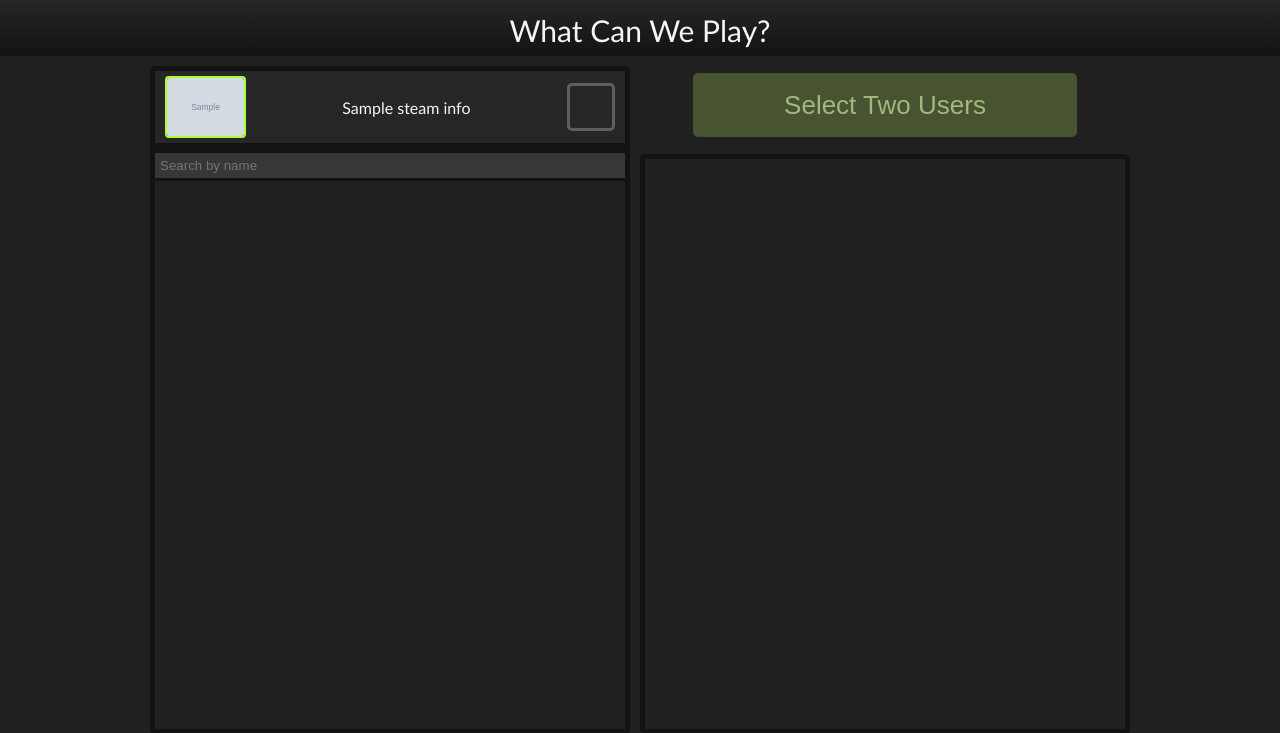
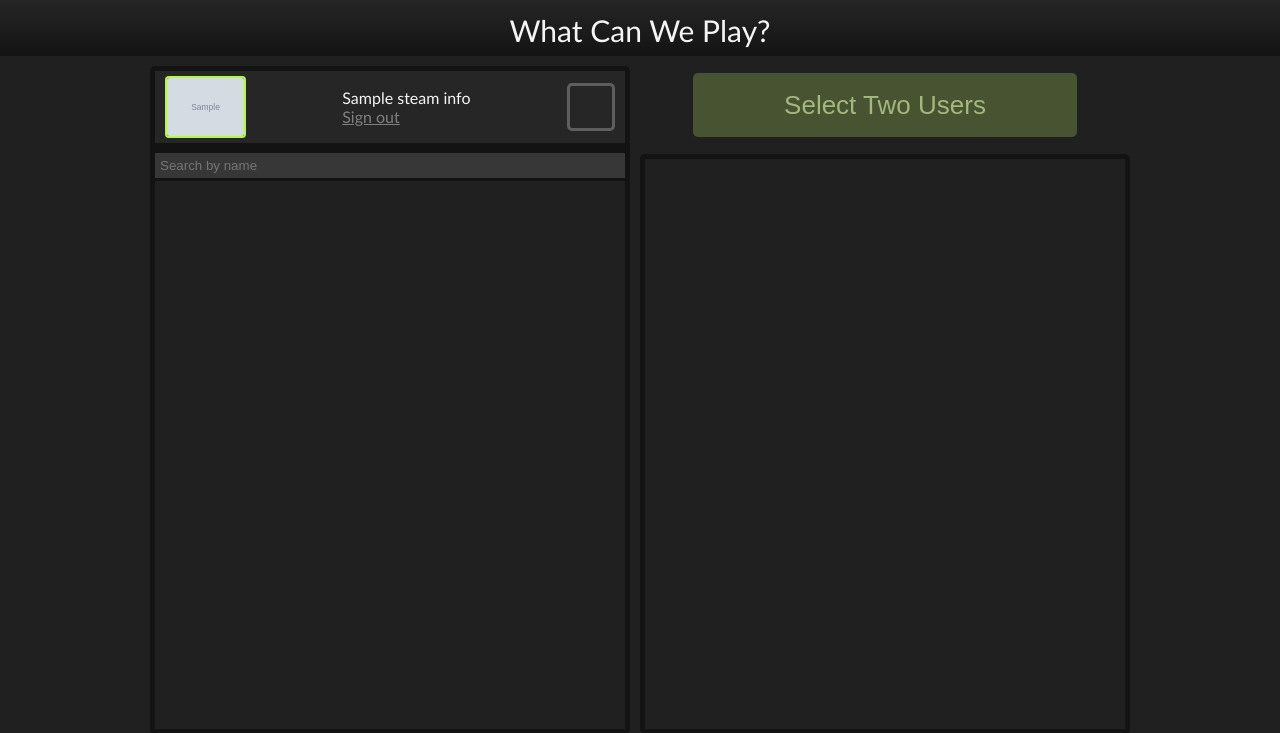
Before and after one commit to TGRCdev/WhatCanWePlay, a Flask app: template templates/app.html in a window 1280 px wide. Shown: the top 733 px of the page. Run offline with Flask 2, Linux system fonts and the light colour scheme; the template is opened without the code that fills it: most values are stand-ins (such as "Sample title", 1, 10 or a date in 2020); grey boxes marked "Sample" are stand-in pictures.

Commit message:
Added Sign out button
Whoops!

```diff
--- a/static/styles/app.css
+++ b/static/styles/app.css
@@ -183,6 +183,16 @@ html, body {
     padding-left:10px;
     padding-right:10px;
     overflow-wrap:anywhere;
+    display:flex;
+    flex-direction:column;
+    padding-top:2px;
+    padding-bottom:2px;
+    max-height:100%;
+    justify-content:end;
+}
+
+#logout {
+    cursor: pointer;
 }
 
 #main-user>.user-img {
--- a/templates/app.html
+++ b/templates/app.html
@@ -41,7 +41,10 @@
     <div id="users">
         <div id="main-user" class="user list-item" data-visibility="{{ steam_info.visibility }}">
             <img class="user-img" src="{{ steam_info.avatar }}"/>
-            <span class="user-name">{{ steam_info.screen_name }}</span>
+            <div class="user-name">
+                <div>{{ steam_info.screen_name }}</div>
+                <a style="display:block" href="/steam_logout">Sign out</a>
+            </div>
             <button class="user-checkbox" data-steam-id="{{ steam_info.steam_id }}" onclick="userCheckboxClicked(this)">
                 <div class="user-checkbox-fill" style="display:none;"></div>
             </button>
```
